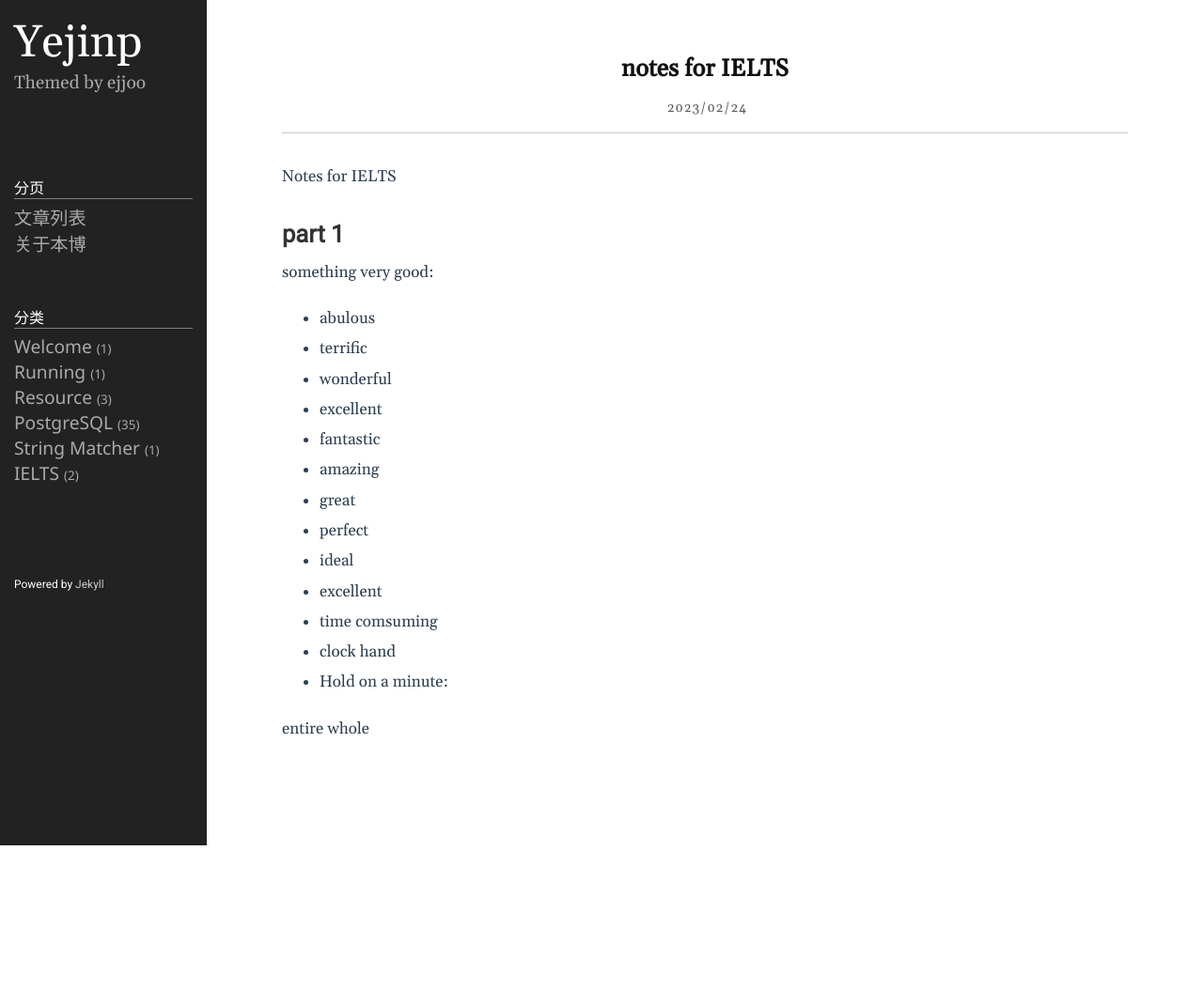
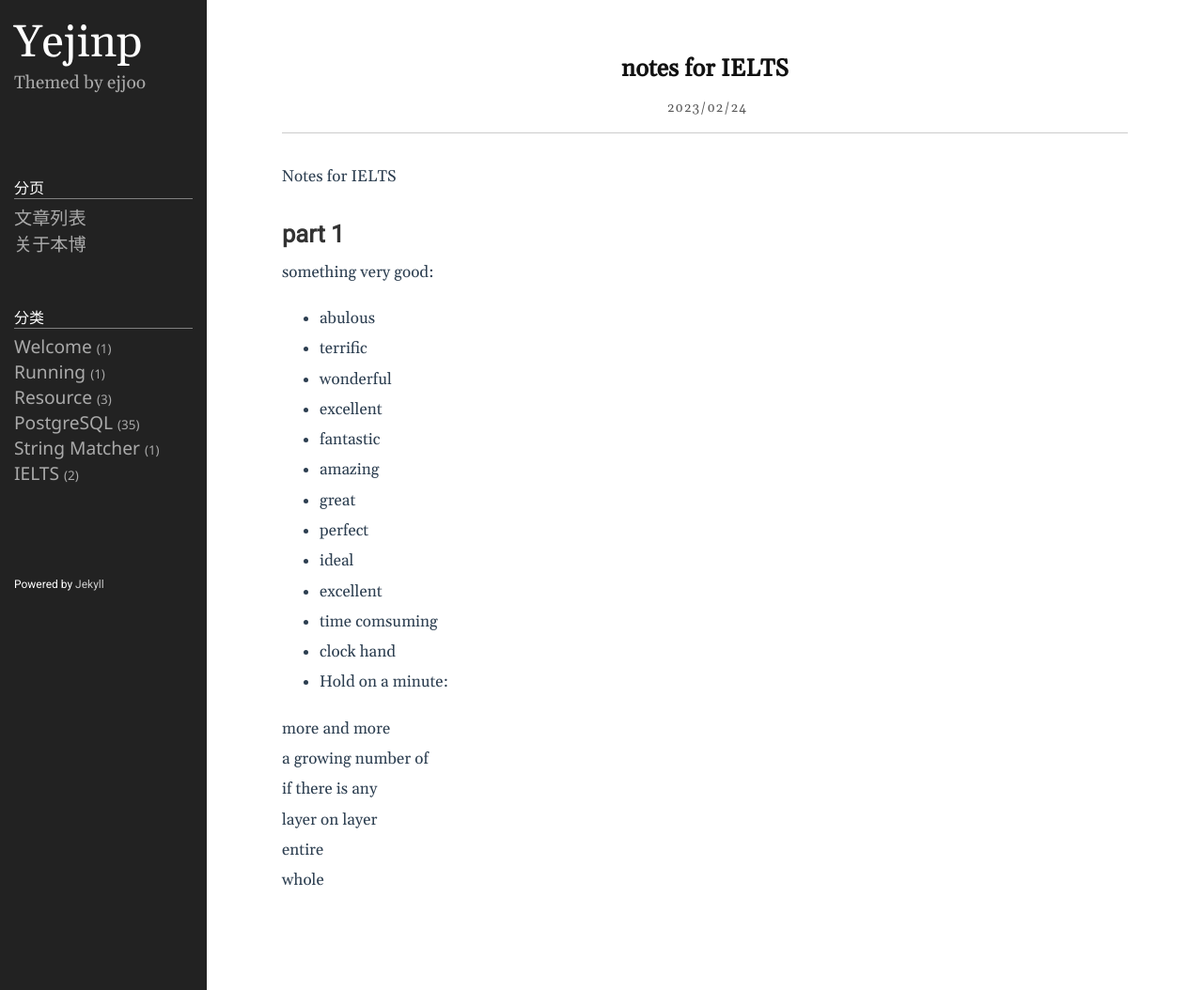
Before and after one commit to yejinp/yejinp.github.io, a Jekyll site: the page built from _posts/2023-02-24-IELTS notes.markdown, in a window 1280 px wide. Shown: the whole page at 94% size. Built offline with Jekyll 4.4.1, drawn with Linux system fonts in a browser that asks for light colours; before the commit the page ends 900 px from its top, so only the background shows below that.

Commit message:
add some phases

```diff
--- a/_posts/2023-02-24-IELTS notes.markdown
+++ b/_posts/2023-02-24-IELTS notes.markdown
@@ -30,5 +30,14 @@ something very good:
 
 * Hold on a minute:
 
+more and more
+
+a growing number of
+
+if there is any
+
+layer on layer
+
 entire
+
 whole
```
